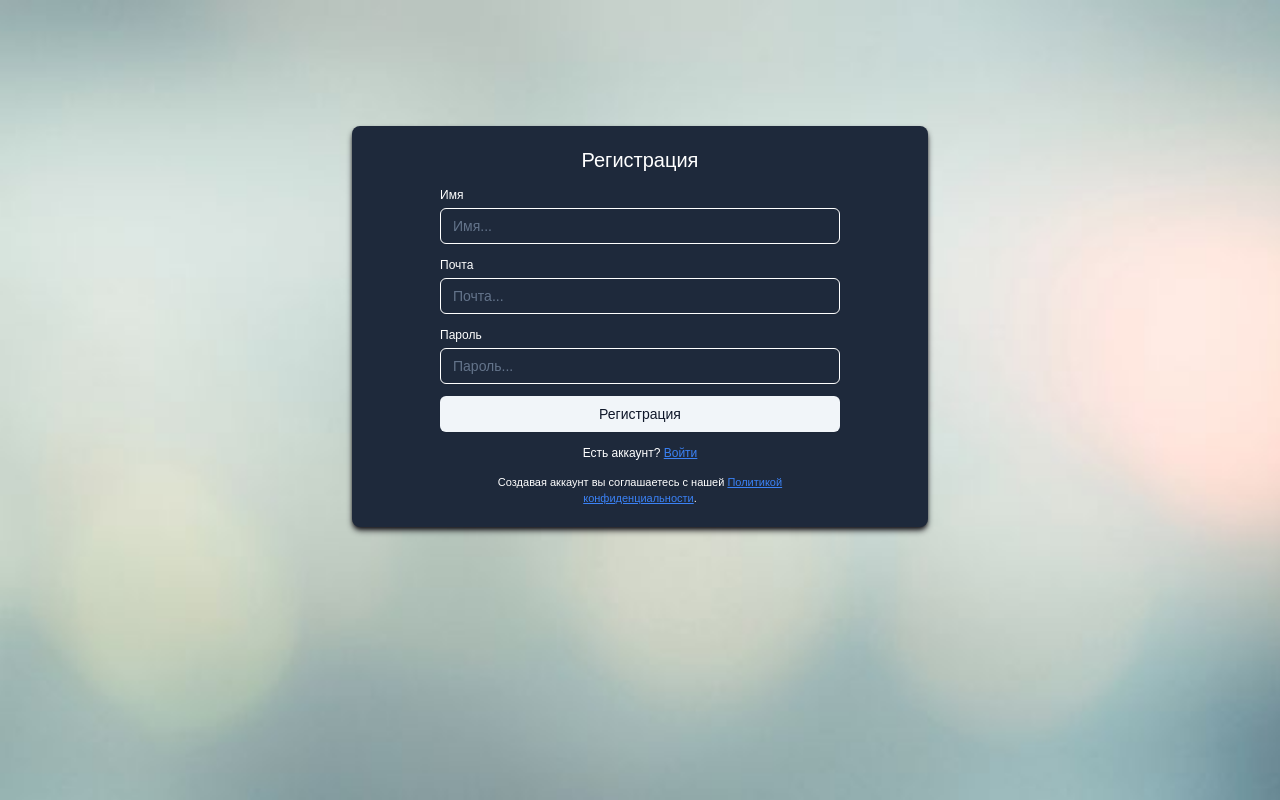
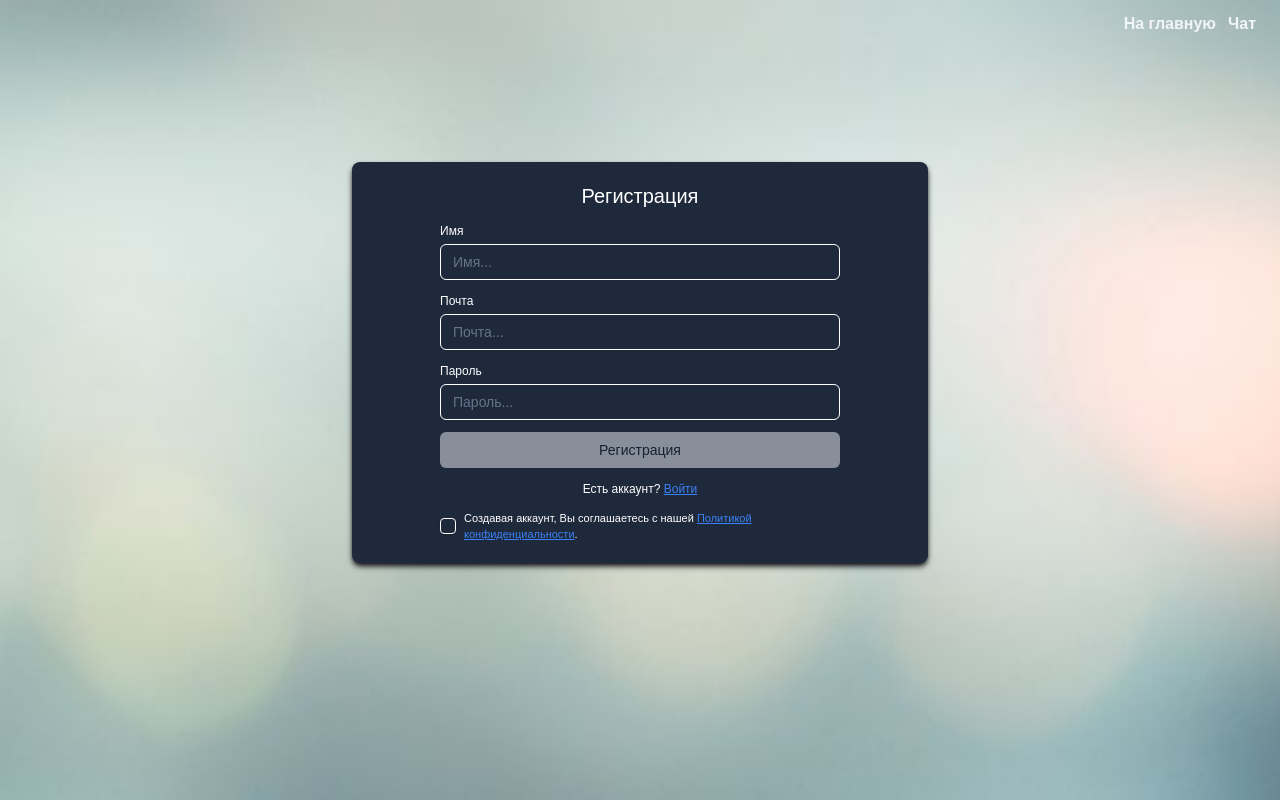
Before and after one commit to Maximviktorovic2305/chat-gpt-app, a Next.js app in the folder client/: page /auth/register in a window 1280 px wide. Built offline with nearby package versions, Linux system fonts and the light colour scheme.

Commit message:
lkjhljasd

```diff
--- a/client/package.json
+++ b/client/package.json
@@ -11,6 +11,7 @@
 	"dependencies": {
 		"@mistralai/mistralai": "^1.3.5",
 		"@radix-ui/react-accordion": "^1.2.2",
+		"@radix-ui/react-checkbox": "^1.1.3",
 		"@radix-ui/react-hover-card": "^1.1.4",
 		"@radix-ui/react-label": "^2.1.1",
 		"@radix-ui/react-slot": "^1.1.1",
--- a/client/src/app/auth/register/page.tsx
+++ b/client/src/app/auth/register/page.tsx
@@ -10,8 +10,11 @@ import { useActions } from '@/hooks/useActions'
 import { ROUTES } from '@/constants/routes'
 import { useRouter } from 'next/navigation'
 import { IRegisterForm } from '@/types'
+import { Checkbox } from '@/components/ui/checkbox'
 
 const Page = () => {
+	const [checkedBox, setCheckedBox] = useState(true)
+
 	const {
 		register,
 		handleSubmit,
@@ -40,9 +43,14 @@ const Page = () => {
 
 	return (
 		<div className='size-full min-h-screen text-muted fixed flex text-white items-center justify-center'>
+			<div>iljdsfllkkssdfsdf</div>
 			<div
 				className='fixed bg-secondary top-0 px-3 left-0 right-0 bottom-0'
 				style={{ backgroundImage: 'url(/fon.jpg)', backgroundSize: 'cover' }}>
+				<div className='flex items-center font-bold gap-3 pt-3 pr-3 justify-self-end'>
+					<Link href={ROUTES.home} className='text-muted duration-200 hover:text-primary'>На главную</Link>
+					<Link href={ROUTES.chat} className='text-muted duration-200 hover:text-primary'>Чат</Link>
+				</div>
 				<div className='flex items-center justify-center shadow-md shadow-primary mt-[10%] rounded-lg max-w-xl p-5 mx-auto bg-slate-800'>
 					<form
 						className='w-full max-w-[400px] flex flex-col gap-3'
@@ -117,7 +125,7 @@ const Page = () => {
 							<span className='text-red-500 text-sm'>{registerError}</span>
 						)}
 
-						<Button variant='secondary' type='submit'>
+						<Button disabled={checkedBox} variant='secondary' type='submit'>
 							Регистрация
 						</Button>
 						<div className='text-[12px] text-center'>
@@ -130,8 +138,12 @@ const Page = () => {
 						</div>
 
 						{/* Политика конфиденциальности    */}
-						<div className='text-[11px] text-center'>
-							Создавая аккаунт вы соглашаетесь с нашей{' '}
+						<div className='flex items-center gap-2'>
+							<Checkbox
+								onCheckedChange={() => setCheckedBox((prev) => !prev)}
+							/>
+							<div className='text-[11px]'>
+								Создавая аккаунт, Вы соглашаетесь с нашей{' '}
 								{/* <Link
 								className='underline cursor-pointer text-blue-500 hover:text-blue-700 duration-200'
 								href={ROUTES.oferta}>
@@ -145,6 +157,7 @@ const Page = () => {
 								</Link>
 								.
 							</div>
+						</div>
 					</form>
 				</div>
 			</div>
--- a/client/src/app/page.tsx
+++ b/client/src/app/page.tsx
@@ -29,7 +29,7 @@ export const metadata: Metadata = {
 
 export default function Home() {
 	return (
-		<div className='relative h-full bg-[#141415] text-white/70 min-h-screen w-full flex shrink px-[2%] mx-auto'>
+		<div className='relative h-full bg-[#141415] text-white/70 min-h-screen w-full px-[2%] mx-auto'>
 			<HomeHeader />
 			<HomeHero />
 			<HomeForWhom />
--- a/client/src/components/chat/Chat.tsx
+++ b/client/src/components/chat/Chat.tsx
@@ -21,7 +21,7 @@ const Chat = () => {
 	}
 
 	return (
-		<div className='px-4 pb-4 flex flex-col justify-between w-full gap-7 min-h-[90vh] overflow-y-auto'>
+		<div className='px-4 pb-4 flex flex-col justify-between w-full gap-7 h-[93vh] overflow-y-auto'>
 			<ChatHistory history={history} />
 			<div>
 				{!history.length && <ChatOpportunities />}
--- a/client/src/components/chat/ChatHistory.tsx
+++ b/client/src/components/chat/ChatHistory.tsx
@@ -34,7 +34,7 @@ const ChatHistory = ({ history }: ChatHistoryProps) => {
 	}
 
 	return (
-		<div className='bg-inherit flex flex-col mt-2 max-h-[87vh] px-4 rounded-lg overflow-y-auto max-w-[900px] sm:mx-[10%] self-center text-sm'>
+		<div className='bg-inherit flex w-full flex-col mt-2 max-h-[87vh] pr-2 rounded-lg overflow-y-auto max-w-[900px] sm:mx-[10%] self-center text-sm'>
 			<ChatHistoryHeader />
 			<div className='relative mt-2 space-y-3 mb-2'>
 				{history.map((msg, index) => (
--- /dev/null
+++ b/client/src/components/ui/checkbox.tsx
@@ -0,0 +1,30 @@
+"use client"
+
+import * as React from "react"
+import * as CheckboxPrimitive from "@radix-ui/react-checkbox"
+import { Check } from "lucide-react"
+
+import { cn } from "@/lib/utils"
+
+const Checkbox = React.forwardRef<
+  React.ElementRef<typeof CheckboxPrimitive.Root>,
+  React.ComponentPropsWithoutRef<typeof CheckboxPrimitive.Root>
+>(({ className, ...props }, ref) => (
+  <CheckboxPrimitive.Root
+    ref={ref}
+    className={cn(
+      "peer h-4 w-4 shrink-0 rounded-sm border border-white shadow focus-visible:outline-none focus-visible:ring-1 focus-visible:ring-ring disabled:cursor-not-allowed disabled:opacity-50 data-[state=checked]:bg-inherit data-[state=checked]:text-primary-foreground",
+      className
+    )}
+    {...props}
+  >
+    <CheckboxPrimitive.Indicator
+      className={cn("flex items-center justify-center text-current")}
+    >
+      <Check className="h-4 w-4" />
+    </CheckboxPrimitive.Indicator>
+  </CheckboxPrimitive.Root>
+))
+Checkbox.displayName = CheckboxPrimitive.Root.displayName
+
+export { Checkbox }
```
Also changed, not shown: 1 other file (tests, documents, lock files or other folders). Lines whose indentation alone changed are shown as unchanged.
